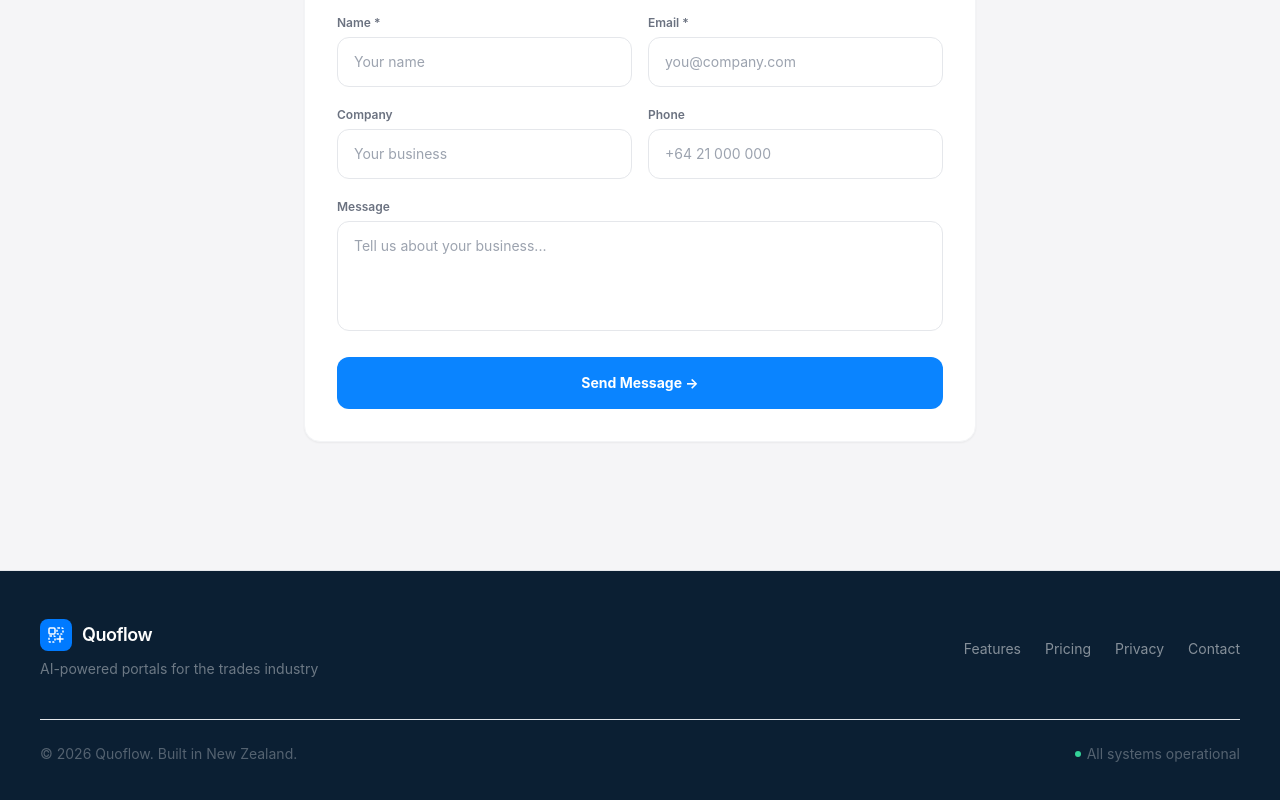
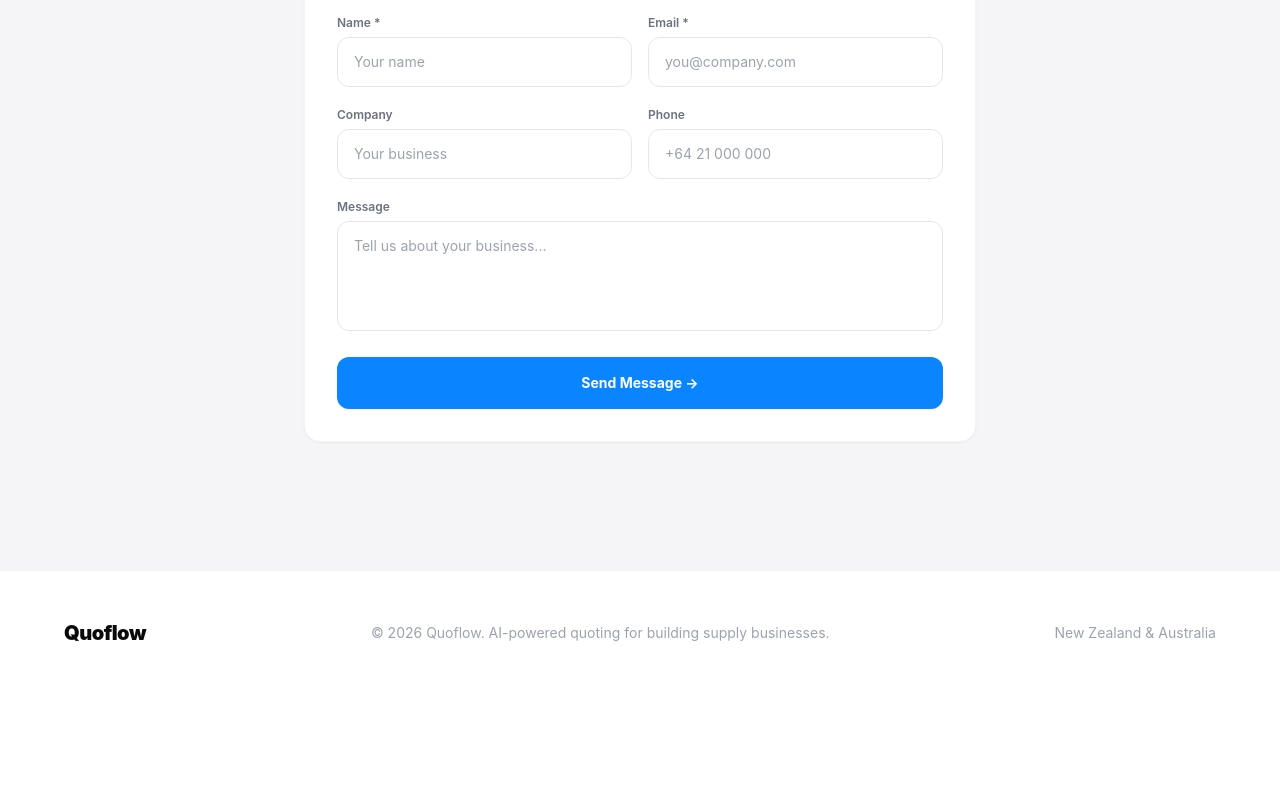
Before and after one commit to oliverjbunce-lgtm/planflow-website, a Next.js app: page / in a window 1280 px wide. Shown: the part 7298-8098 px from the top of the page. After the commit the page ends 7993 px from the top, so only its background shows below. Built offline with nearby package versions, Linux system fonts and the light colour scheme.

Commit message:
redesign: update components/Footer.jsx

```diff
--- a/components/Footer.jsx
+++ b/components/Footer.jsx
@@ -1,55 +1,10 @@
-'use client'
-
 export default function Footer() {
-  const links = [
-    { label: 'Features', href: '#features' },
-    { label: 'Pricing', href: '#pricing' },
-    { label: 'Privacy', href: '#' },
-    { label: 'Contact', href: '#contact' },
-  ]
-
   return (
-    <footer className="bg-navy border-t border-white/8 py-12">
-      <div className="max-w-7xl mx-auto px-6 md:px-10">
-        <div className="flex flex-col md:flex-row items-start md:items-center justify-between gap-8">
-          {/* Logo + tagline */}
-          <div>
-            <a href="/" className="flex items-center gap-2.5 mb-2">
-              <div className="w-8 h-8 rounded-lg bg-sky flex items-center justify-center">
-                <svg width="18" height="18" viewBox="0 0 18 18" fill="none" xmlns="http://www.w3.org/2000/svg">
-                  <rect x="2" y="2" width="6" height="6" rx="1" stroke="white" strokeWidth="1.5"/>
-                  <rect x="10" y="2" width="6" height="6" rx="1" stroke="white" strokeWidth="1.5" strokeDasharray="2 1.5"/>
-                  <rect x="2" y="10" width="6" height="6" rx="1" stroke="white" strokeWidth="1.5" strokeDasharray="2 1.5"/>
-                  <path d="M10 13h6M13 10v6" stroke="white" strokeWidth="1.5" strokeLinecap="round"/>
-                </svg>
-              </div>
-              <span className="text-white font-semibold text-lg tracking-tight">Quoflow</span>
-            </a>
-            <p className="text-white/40 text-sm">AI-powered portals for the trades industry</p>
-          </div>
-
-          {/* Nav links */}
-          <div className="flex flex-wrap gap-6">
-            {links.map((link) => (
-              <a
-                key={link.label}
-                href={link.href}
-                className="text-sm text-white/50 hover:text-white transition-colors"
-              >
-                {link.label}
-              </a>
-            ))}
-          </div>
-        </div>
-
-        {/* Divider */}
-        <div className="mt-10 pt-6 border-t border-white/8 flex flex-col md:flex-row items-center justify-between gap-3 text-sm text-white/30">
-          <span>© 2026 Quoflow. Built in New Zealand.</span>
-          <span className="flex items-center gap-1.5">
-            <span className="w-1.5 h-1.5 rounded-full bg-emerald-400" />
-            All systems operational
-          </span>
-        </div>
+    <footer className="border-t border-gray-100 py-12 px-6 bg-white">
+      <div className="max-w-6xl mx-auto flex flex-col md:flex-row items-center justify-between gap-4">
+        <span className="text-xl font-black text-[#0a0a0a] tracking-tight">Quoflow</span>
+        <p className="text-sm text-gray-400">© 2026 Quoflow. AI-powered quoting for building supply businesses.</p>
+        <p className="text-sm text-gray-400">New Zealand &amp; Australia</p>
       </div>
     </footer>
   )
```
